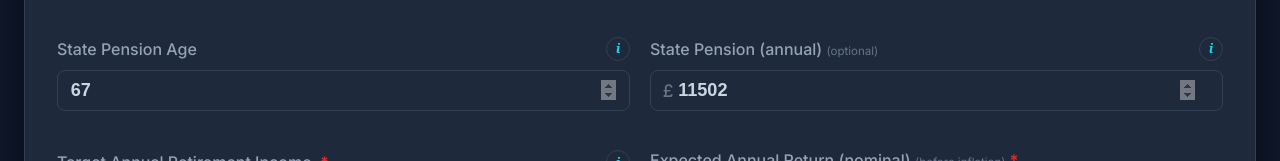
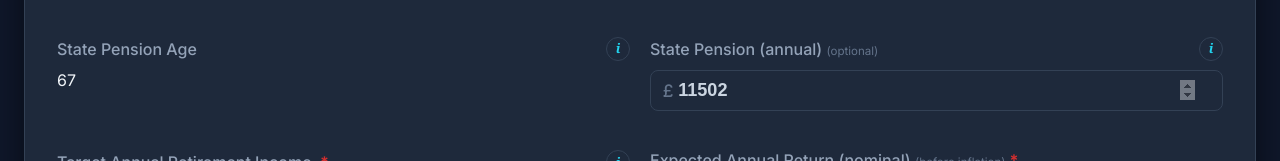
Before and after one commit to coltcallaghan/moneyhelper, a React (Create React App) app: page / in a window 1280 px wide. Shown: the part 1692-1853 px from the top of the page. Built offline with nearby package versions, Linux system fonts and the light colour scheme.

Commit message:
Automatically decides state pension age

```diff
--- a/src/App.js
+++ b/src/App.js
@@ -94,6 +94,19 @@ function parseTaxCode(code) {
     };
   }
   return { pa: 12570, mode: 'normal', note: 'Unrecognised code — using standard £12,570 allowance' };
+}
+
+// Infer State Pension Age from current age (approximate mapping by birth year)
+function inferStatePensionAge(age) {
+  const currentYear = new Date().getFullYear();
+  const birthYear = currentYear - (age || 0);
+  // Approximate mapping:
+  // Born <= 1953  => SPA 65
+  // Born 1954-1959 => SPA 66
+  // Born >= 1960  => SPA 67
+  if (birthYear <= 1953) return 65;
+  if (birthYear <= 1959) return 66;
+  return 67;
 }
 
 // ─────────────────────────────────────────────────────────────────────────────
@@ -1280,6 +1293,9 @@ function RetirementPictureCard({ results, isServing }) {
                 <span className="rp-source-value" style={{ color: s.color }}>+{fmtGBP(s.annual, 0)}/yr</span>
               </div>
             ))}
+            <div className="rp-warning" style={{ marginTop: '0.5rem', color: '#92400e' }}>
+              ⚠️ Remember: Added Pension may not be available at your chosen retirement age — it only starts at state pension age.
+            </div>
             {earlySources.map((s, i) => (
               <div key={`cont-${i}`} className="rp-source-row rp-source-continued">
                 <span className="rp-source-icon">{s.icon}</span>
@@ -1434,7 +1450,7 @@ function App() {
     salary: '', taxCode: '', age: '', yearsService: '',
     leaveAge: '', apCostPer100: '', apPaymentType: 'single',
     existingDbPension: '', existingIsaPot: '', existingSippPot: '',
-    statePensionAge: '67', statePension: '11502',
+    statePension: '11502',
     salSacrifice: '', flatRateExpenses: '', manualTaxablePay: '',
     propertyValue: '', mortgageBalance: '', mortgageRate: '', mortgageTermYears: '', monthlyMortgage: '',
     cashReserve: '', monthlyExpenses: '',
@@ -1500,7 +1516,7 @@ function App() {
     const existingDbPension = parseFloat(form.existingDbPension) || 0;
     const existingIsaPot    = parseFloat(form.existingIsaPot)    || 0;
     const existingSippPot   = parseFloat(form.existingSippPot)   || 0;
-    const statePensionAge   = parseInt(form.statePensionAge)     || 67;
+    const statePensionAge   = inferStatePensionAge(age);
     const statePension      = parseFloat(form.statePension)      || 0;
     const salSacrifice      = parseFloat(form.salSacrifice)      || 0;
     const flatRateExpenses  = parseFloat(form.flatRateExpenses)  || 0;
@@ -2104,10 +2120,10 @@ function App() {
             </div>
             <div className="form-group">
               <div className="label-row">
-                <label htmlFor="statePensionAge">State Pension Age</label>
-                <InfoHint>Currently 66, rising to 67 by 2028. DB pension and State Pension will only appear in the chart from this age.</InfoHint>
-              </div>
-              <input id="statePensionAge" className="bare-input" name="statePensionAge" type="number" placeholder="67" min="60" max="75" value={form.statePensionAge} onChange={handleChange} />
+                <label>State Pension Age</label>
+                <InfoHint>Automatically inferred from your age — DB pension and State Pension appear in the chart from this age.</InfoHint>
+              </div>
+              <div className="plain-value">{inferStatePensionAge(parseInt(form.age) || 30)}</div>
             </div>
             <div className="form-group">
               <div className="label-row">
```
